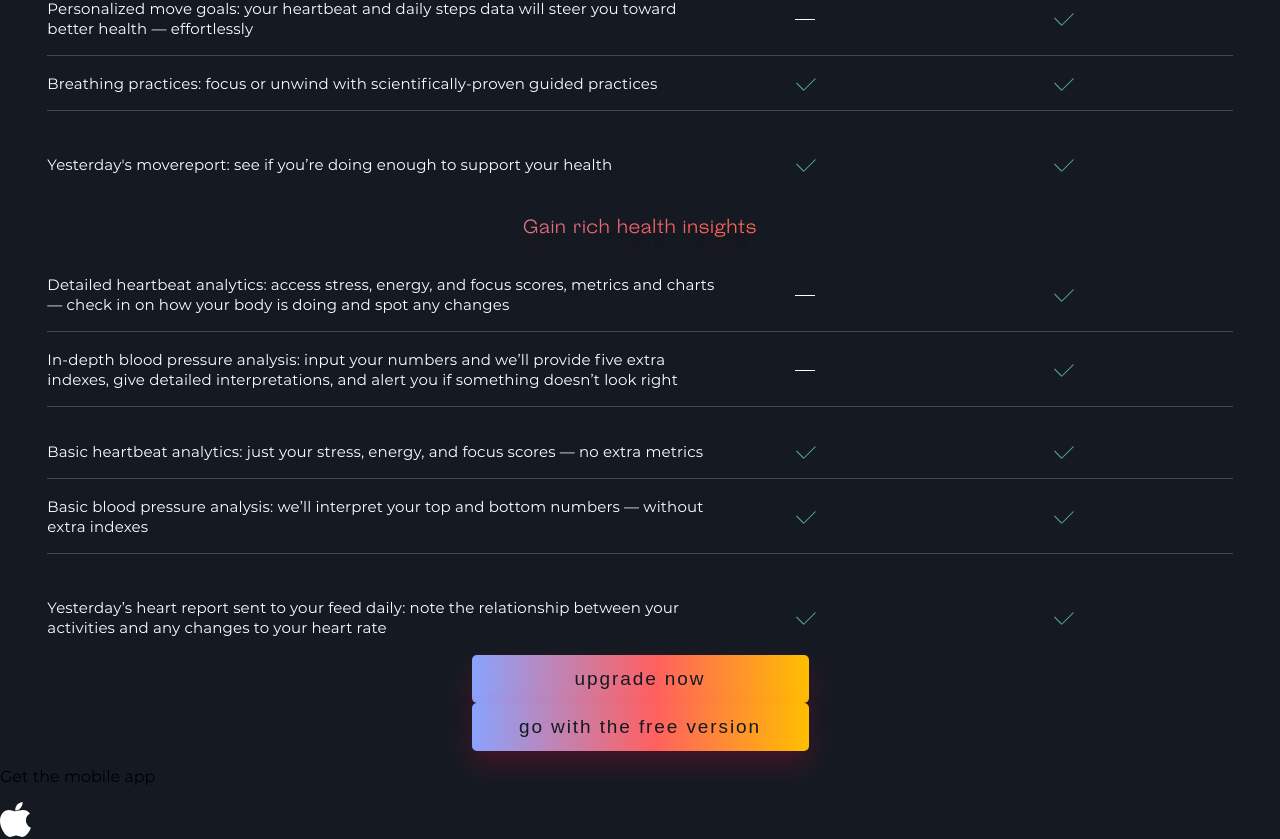
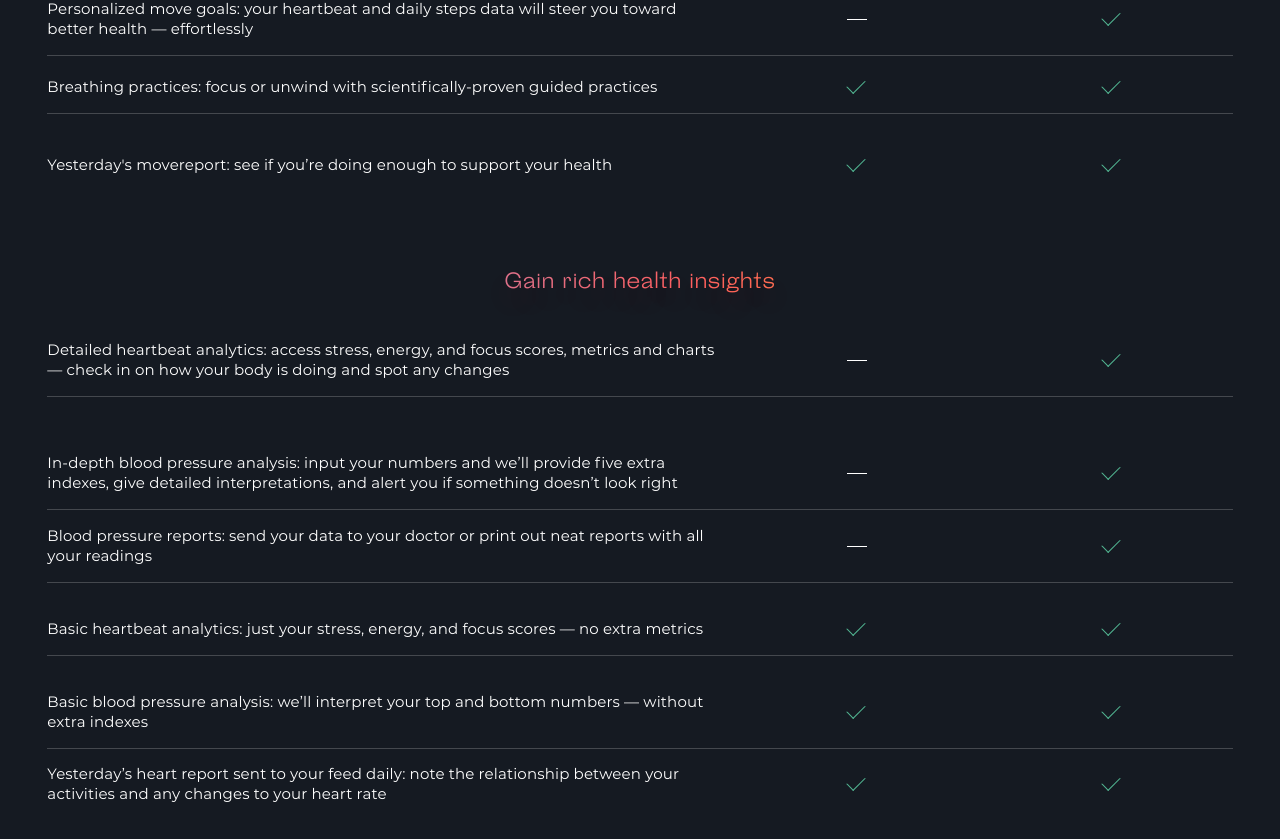
Before and after one commit to kokinz/Welltory, a React (Create React App) app: page / in a window 1280 px wide. Shown: the part 1055-1894 px from the top of the page. Built offline with nearby package versions, Linux system fonts and the light colour scheme.

Commit message:
main done

```diff
--- a/src/components/main/main.jsx
+++ b/src/components/main/main.jsx
@@ -81,7 +81,7 @@ function Main() {
         </div>
 
         <div className="tariff-plans__table table">
-          <h3 className="table__header">Gain rich health insights</h3>
+          <h3 className="table__header table__header--large">Gain rich health insights</h3>
 
           <ul className="table__list list">
             <li className="table__item">
@@ -91,28 +91,35 @@ function Main() {
               <p className="table__check table__check--checked"></p>
             </li>
 
-            <li className="table__item">
+            <li className="table__item table__item--second">
               <p className="table__text">In-depth blood pressure analysis: input your numbers and we’ll provide five extra indexes, give detailed interpretations, and alert you if something doesn’t look right</p>
 
               <p className="table__check"></p>
               <p className="table__check table__check--checked"></p>
             </li>
 
-            <li className="table__item">
+            <li className="table__item table__item--second">
+              <p className="table__text">Blood pressure reports: send your data to your doctor or print out neat reports with all your readings</p>
+
+              <p className="table__check"></p>
+              <p className="table__check table__check--checked"></p>
+            </li>
+
+            <li className="table__item table__item--second">
               <p className="table__text">Basic heartbeat analytics: just your stress, energy, and focus scores — no extra metrics</p>
 
               <p className="table__check table__check--checked"></p>
               <p className="table__check table__check--checked"></p>
             </li>
 
-            <li className="table__item">
-              <p className="table__text">Basic blood pressure analysis: we’ll interpret your top and bottom numbers — without extra indexes </p>
+            <li className="table__item table__item--second">
+              <p className="table__text">Basic blood pressure analysis: we’ll interpret your top and bottom numbers — without extra indexes</p>
 
               <p className="table__check table__check--checked"></p>
               <p className="table__check table__check--checked"></p>
             </li>
 
-            <li className="table__item">
+            <li className="table__item table__item--second">
               <p className="table__text">Yesterday’s heart report sent to your feed daily: note the relationship between your activities and any changes to your heart rate</p>
 
               <p className="table__check table__check--checked"></p>
--- a/src/components/main/main.scss
+++ b/src/components/main/main.scss
@@ -6,6 +6,7 @@
   line-height: 32px;
   text-align: center;
   letter-spacing: 0.6px;
+  color: #FFFFFF;
 }
 
 .tariffs__list {
@@ -248,6 +249,14 @@
   background: linear-gradient(91.33deg, #89A3FF 0%, #FF6060 54.17%, #FFBF00 100%);
   -webkit-background-clip: text;
   -webkit-text-fill-color: transparent;
+
+  &--large {
+    margin-top: 77px;
+    margin-bottom: 28px;
+
+    font-size: 22px;
+    line-height: 25px;
+  }
 }
 
 .table__item {
@@ -272,19 +281,51 @@
 
   &:nth-child(2) {
     margin-bottom: 17px;
+    padding: 1px 3.7% 2px;
+  }
+
+  &:nth-child(3) {
+    padding: 5px 3.7% 2px;
+  }
+
+  &:nth-child(4) {
+    padding: 6px 3.7% 2px;
   }
 
   &:last-child {
     margin-top: 26px;
+    padding: 0 3.7% 2px;
 
     &::before {
       background-color: transparent;
     }
   }
+
+  &--second {
+    &:nth-child(2) {
+      padding-top: 41px;
+      margin-bottom: 0;
+    }
+
+    &:nth-child(3) {
+      padding-top: 1px;
+      margin-bottom: 20px;
+    }
+
+    &:nth-child(4) {
+      padding-top: 1px;
+      margin-bottom: 18px;
+    }
+
+    &:last-child {
+      padding-top: 0;
+      margin-top: 0;
+    }
+  }
 }
 
 .table__text {
-  width: 56.5%;
+  width: 57%;
 
   font-size: 15px;
   line-height: 20px;
@@ -303,7 +344,7 @@
 
     width: 20px;
     height: 1px;
-    left: 18px;
+    left: 34%;
     top: 0;
     bottom: 0;
     margin: auto;
@@ -312,26 +353,38 @@
   }
 
   &--checked::before {
-    width: 10px;
-    left: 18px;
-    top: 4px;
+    width: 16px;
+    height: 8px;
+    left: 34%;
+    top: -7px;
 
-    background: #52B692;
-    transform: rotate(45deg);
+    background: transparent;
+    border: 1px solid transparent;
+    border-left: 1px solid #52B692;
+    border-bottom: 1px solid #52B692;
+    transform: rotate(-45deg);
+  }
+}
+
+.tariff-plans__button {
+  margin-bottom: 27px;
+  padding-top: 7px;
+
+  max-width: 343px;
+
+  &--upgrade {
+    margin-top: 85px;
   }
 
-  &--checked::after {
-    position: absolute;
-    content: "";
+  &--free {
+    font-family: 'Montserrat', 'Tahoma', sans-serif;
+    font-size: 19px;
+    line-height: 22px;
+    letter-spacing: 0.02em;
 
-    width: 1px;
-    height: 17px;
-    left: 32px;
-    top: 0;
-    bottom: 0;
-    margin: auto;
-
-    background: #52B692;
-    transform: rotate(45deg);
+    background: none;
+    color: #FFFFFF;
+    border: 1px solid rgba(255, 255, 255, 0.3);
+    box-shadow: none;
   }
 }
```
